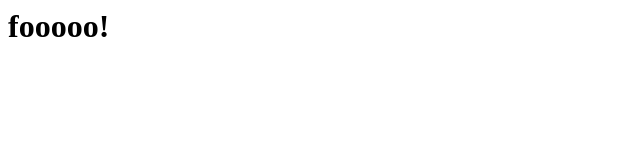
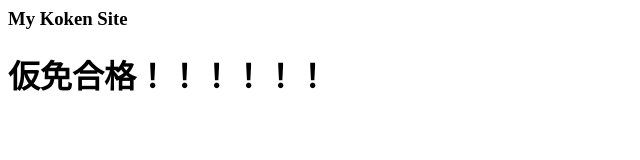
Before and after one commit to yamashi4423/yamashi4423.github.io, a plain HTML site: page hello.html in a window 1280 px wide. Shown: the whole page, without its empty margins (0-640 px from the left). Drawn offline with Linux system fonts and the light colour scheme.

Commit message:
Update hello.html

```diff
--- a/hello.html
+++ b/hello.html
@@ -1,5 +1,8 @@
 <html>
-<body>
-<h1>fooooo!</h1>
-</body>
+   <head>
+     <h3>My Koken Site</h3>
+  </head>
+  <body>
+    <h1>仮免合格！！！！！！</h1>
+  </body>
 </html>
```
